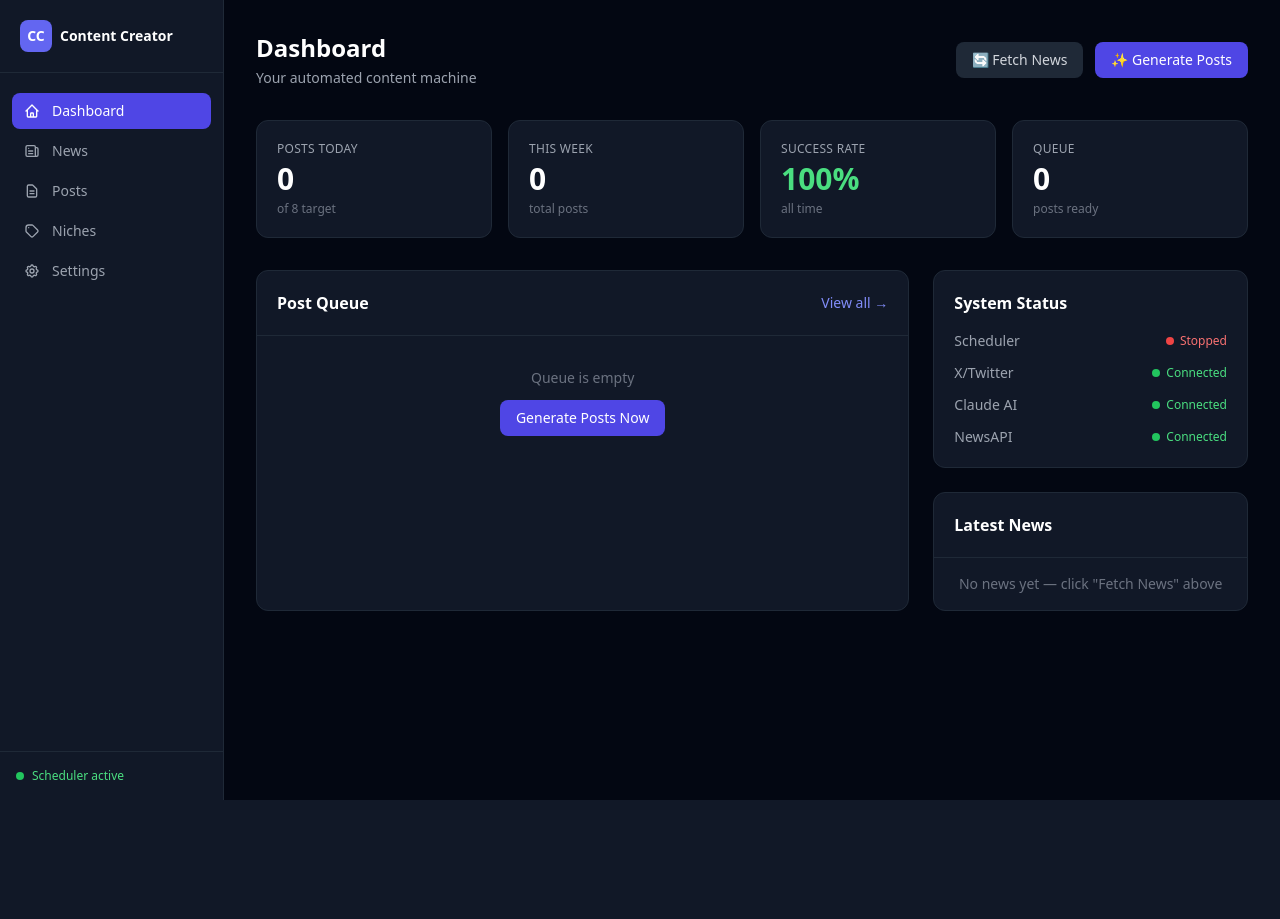
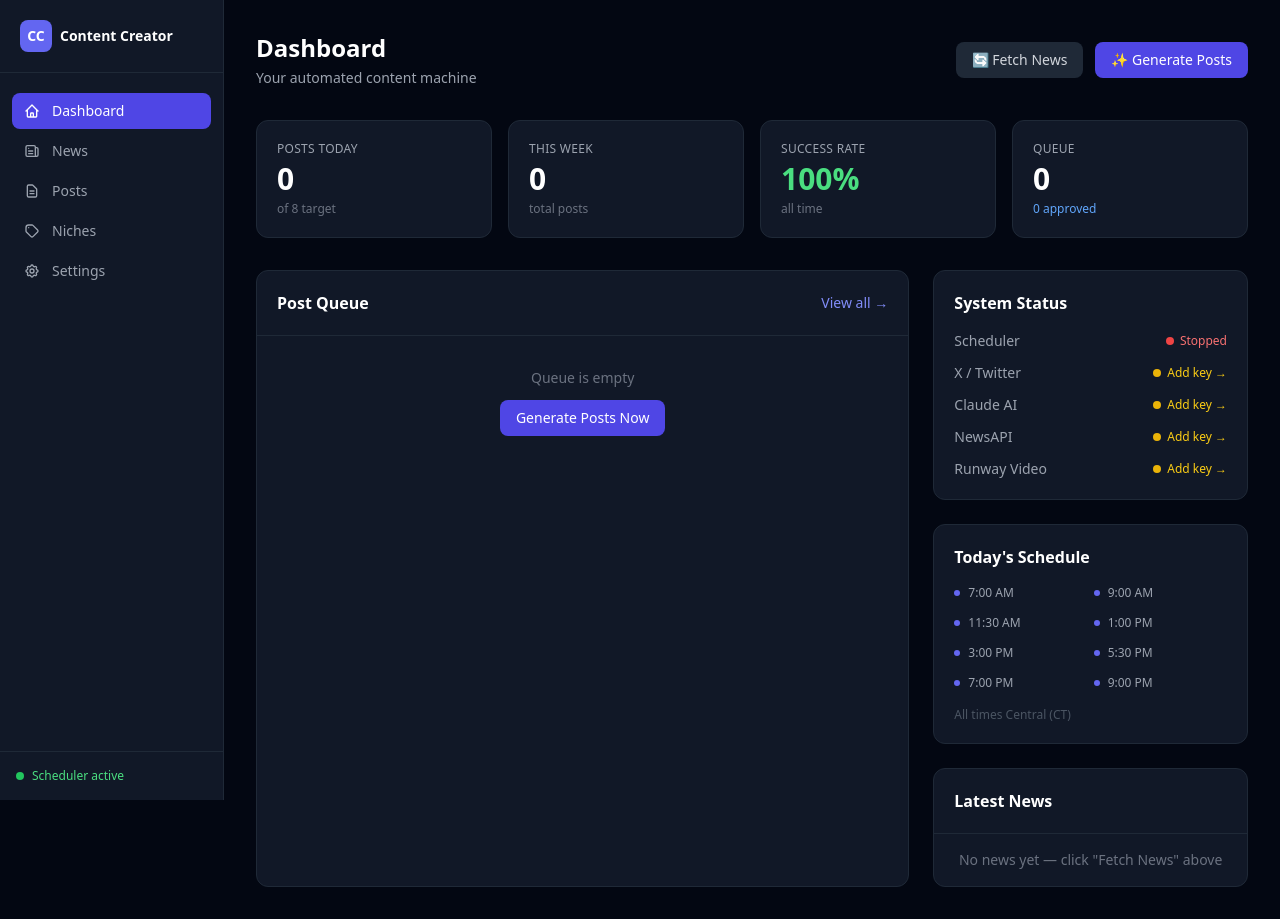
Before and after one commit to t8m5nmgn47-cloud/content-creator-app, a FastAPI app: page / in a window 1280 px wide. Before the commit the page ends 800 px from the top, so only its background shows below. Run offline with FastAPI, Linux system fonts and the light colour scheme; data that the repository does not hold is empty; some libraries are stand-ins or nearby versions.

Commit message:
Improve UI, fix RSS feeds, fix Twitter posting
- Add video preview, search, and pagination to Posts page
- Add next post banner and today's schedule to Dashboard
- Add real API key status checks and pending post badge in sidebar
- Fix RSS fetcher: replace 5 broken feeds with 17 verified working sources
- Fix RSS fetching to use httpx with proper User-Agent
- Upgrade tweepy to 4.16.0 for Python 3.13 compatibility
- Update Twitter API keys after regeneration

Co-Authored-By: Claude Sonnet 4.6 <noreply@anthropic.com>

```diff
--- a/app/templates/base.html
+++ b/app/templates/base.html
@@ -40,6 +40,7 @@
       <a href="/posts" class="flex items-center gap-3 px-3 py-2 rounded-lg text-sm font-medium {% if '/posts' in request.url.path and '/news' not in request.url.path %}bg-indigo-600 text-white{% else %}text-gray-400 hover:bg-gray-800 hover:text-white{% endif %} transition-colors">
         <svg class="w-4 h-4" fill="none" stroke="currentColor" viewBox="0 0 24 24"><path stroke-linecap="round" stroke-linejoin="round" stroke-width="2" d="M9 12h6m-6 4h6m2 5H7a2 2 0 01-2-2V5a2 2 0 012-2h5.586a1 1 0 01.707.293l5.414 5.414a1 1 0 01.293.707V19a2 2 0 01-2 2z"/></svg>
         Posts
+        <span id="pending-badge" class="hidden ml-auto bg-yellow-500 text-black text-xs font-bold rounded-full px-1.5 py-0.5 min-w-[1.25rem] text-center leading-none"></span>
       </a>
       <a href="/niches" class="flex items-center gap-3 px-3 py-2 rounded-lg text-sm font-medium {% if '/niches' in request.url.path %}bg-indigo-600 text-white{% else %}text-gray-400 hover:bg-gray-800 hover:text-white{% endif %} transition-colors">
         <svg class="w-4 h-4" fill="none" stroke="currentColor" viewBox="0 0 24 24"><path stroke-linecap="round" stroke-linejoin="round" stroke-width="2" d="M7 7h.01M7 3h5c.512 0 1.024.195 1.414.586l7 7a2 2 0 010 2.828l-7 7a2 2 0 01-2.828 0l-7-7A1.994 1.994 0 013 12V7a4 4 0 014-4z"/></svg>
@@ -66,7 +67,7 @@
   </main>
 
   <script>
-    // Poll scheduler status every 30 seconds
+    // Poll scheduler status + pending badge every 30 seconds
     async function updateStatus() {
       try {
         const r = await fetch('/api/status');
@@ -76,11 +77,22 @@
         if (data.scheduler_running) {
           dot.className = 'w-2 h-2 rounded-full bg-green-500';
           label.textContent = 'Scheduler active';
-          label.className = 'text-green-400';
+          label.className = 'text-green-400 text-xs';
         } else {
           dot.className = 'w-2 h-2 rounded-full bg-red-500';
           label.textContent = 'Scheduler stopped';
-          label.className = 'text-red-400';
+          label.className = 'text-red-400 text-xs';
+        }
+        // Pending badge
+        const badge = document.getElementById('pending-badge');
+        if (badge) {
+          const pending = (data.pending_count || 0);
+          if (pending > 0) {
+            badge.textContent = pending;
+            badge.classList.remove('hidden');
+          } else {
+            badge.classList.add('hidden');
+          }
         }
       } catch(e) {}
     }
--- a/app/templates/dashboard.html
+++ b/app/templates/dashboard.html
@@ -21,7 +21,7 @@
   </div>
 
   <!-- Stats Bar -->
-  <div class="grid grid-cols-4 gap-4 mb-8">
+  <div class="grid grid-cols-2 md:grid-cols-4 gap-4 mb-8">
     <div class="bg-gray-900 border border-gray-800 rounded-xl p-5">
       <p class="text-gray-400 text-xs font-medium uppercase tracking-wide">Posts Today</p>
       <p class="text-3xl font-bold text-white mt-1">{{ posts_today }}</p>
@@ -37,12 +37,37 @@
       <p class="text-3xl font-bold {% if success_rate >= 90 %}text-green-400{% elif success_rate >= 70 %}text-yellow-400{% else %}text-red-400{% endif %} mt-1">{{ success_rate }}%</p>
       <p class="text-gray-500 text-xs mt-1">all time</p>
     </div>
-    <div class="bg-gray-900 border border-gray-800 rounded-xl p-5">
+    <a href="/posts" class="bg-gray-900 border border-gray-800 rounded-xl p-5 hover:border-gray-700 transition-colors block">
       <p class="text-gray-400 text-xs font-medium uppercase tracking-wide">Queue</p>
-      <p class="text-3xl font-bold text-white mt-1">{{ queued_posts|length }}</p>
-      <p class="text-gray-500 text-xs mt-1">posts ready</p>
+      <p class="text-3xl font-bold text-white mt-1">{{ approved_count + pending_count }}</p>
+      <p class="text-gray-500 text-xs mt-1">
+        <span class="text-blue-400">{{ approved_count }} approved</span>
+        {% if pending_count %} · <span class="text-yellow-400">{{ pending_count }} pending</span>{% endif %}
+        {% if failed_count %} · <span class="text-red-400">{{ failed_count }} failed</span>{% endif %}
+      </p>
+    </a>
+  </div>
+
+  <!-- Next Post Banner -->
+  {% if next_post %}
+  <div class="bg-indigo-950 border border-indigo-800 rounded-xl p-4 mb-8 flex items-center gap-4">
+    <div class="w-9 h-9 bg-indigo-800 rounded-full flex items-center justify-center text-indigo-200 shrink-0">🕐</div>
+    <div class="flex-1 min-w-0">
+      <p class="text-indigo-200 text-sm font-medium">
+        Next post scheduled for
+        {% if next_post.scheduled_for %}
+          <span class="text-white">{{ next_post.scheduled_for.strftime('%A, %b %d at %I:%M %p') }}</span>
+        {% else %}
+          <span class="text-white">as soon as approved</span>
+        {% endif %}
+      </p>
+      <p class="text-indigo-400 text-xs mt-0.5 truncate">{{ next_post.caption[:100] }}...</p>
     </div>
+    <span class="shrink-0 px-2 py-1 rounded text-xs font-medium {% if next_post.status == 'approved' %}bg-blue-900 text-blue-300{% else %}bg-yellow-900 text-yellow-300{% endif %}">
+      {{ next_post.status }}
+    </span>
   </div>
+  {% endif %}
 
   <div class="grid grid-cols-3 gap-6">
 
@@ -114,25 +139,36 @@
               {% if scheduler_running %}Running{% else %}Stopped{% endif %}
             </span>
           </div>
+          {% for service, label in [('twitter','X / Twitter'), ('claude','Claude AI'), ('newsapi','NewsAPI'), ('runway','Runway Video')] %}
           <div class="flex items-center justify-between">
-            <span class="text-gray-400 text-sm">X/Twitter</span>
+            <span class="text-gray-400 text-sm">{{ label }}</span>
+            {% if api_status[service] %}
             <span class="flex items-center gap-1.5 text-xs font-medium text-green-400">
               <span class="w-2 h-2 rounded-full bg-green-500"></span>Connected
             </span>
+            {% else %}
+            <a href="/settings" class="flex items-center gap-1.5 text-xs font-medium text-yellow-400 hover:text-yellow-300">
+              <span class="w-2 h-2 rounded-full bg-yellow-500"></span>Add key →
+            </a>
+            {% endif %}
           </div>
-          <div class="flex items-center justify-between">
-            <span class="text-gray-400 text-sm">Claude AI</span>
-            <span class="flex items-center gap-1.5 text-xs font-medium text-green-400">
-              <span class="w-2 h-2 rounded-full bg-green-500"></span>Connected
-            </span>
+          {% endfor %}
+        </div>
+      </div>
+
+      <!-- Today's Posting Schedule -->
+      <div class="bg-gray-900 border border-gray-800 rounded-xl p-5">
+        <h2 class="font-semibold text-white mb-3">Today's Schedule</h2>
+        <div class="grid grid-cols-2 gap-1.5">
+          {% set times = ['7:00 AM','9:00 AM','11:30 AM','1:00 PM','3:00 PM','5:30 PM','7:00 PM','9:00 PM'] %}
+          {% for t in times %}
+          <div class="flex items-center gap-2 py-1">
+            <span class="w-1.5 h-1.5 rounded-full bg-indigo-500 shrink-0"></span>
+            <span class="text-gray-400 text-xs">{{ t }}</span>
           </div>
-          <div class="flex items-center justify-between">
-            <span class="text-gray-400 text-sm">NewsAPI</span>
-            <span class="flex items-center gap-1.5 text-xs font-medium text-green-400">
-              <span class="w-2 h-2 rounded-full bg-green-500"></span>Connected
-            </span>
-          </div>
+          {% endfor %}
         </div>
+        <p class="text-gray-600 text-xs mt-3">All times Central (CT)</p>
       </div>
 
       <!-- Latest News -->
```
Also changed, not shown: app/routes/api.py (+6 -3 lines), app/routes/dashboard.py (+28 -0 lines), app/routes/posts.py (+18 -2 lines), app/services/news_fetcher.py (+48 -11 lines), app/templates/posts.html (+39 -1 lines).
